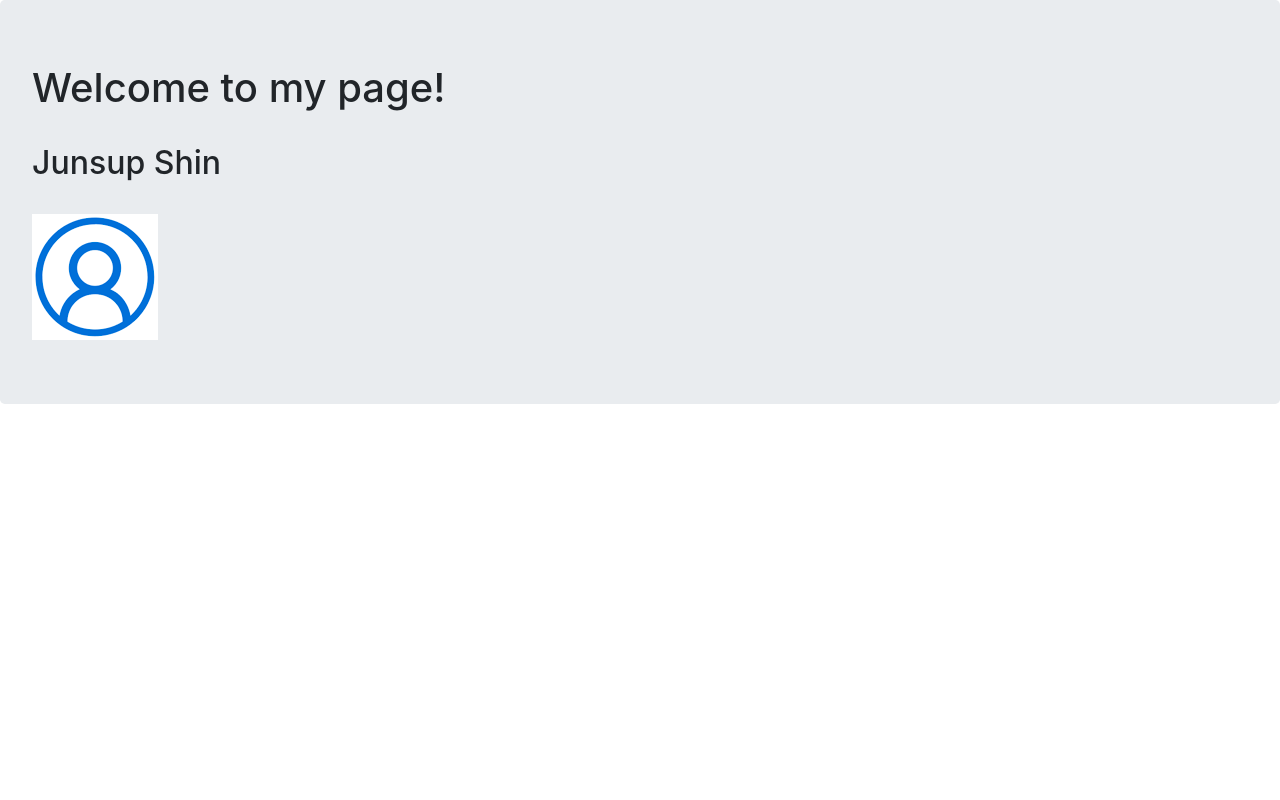
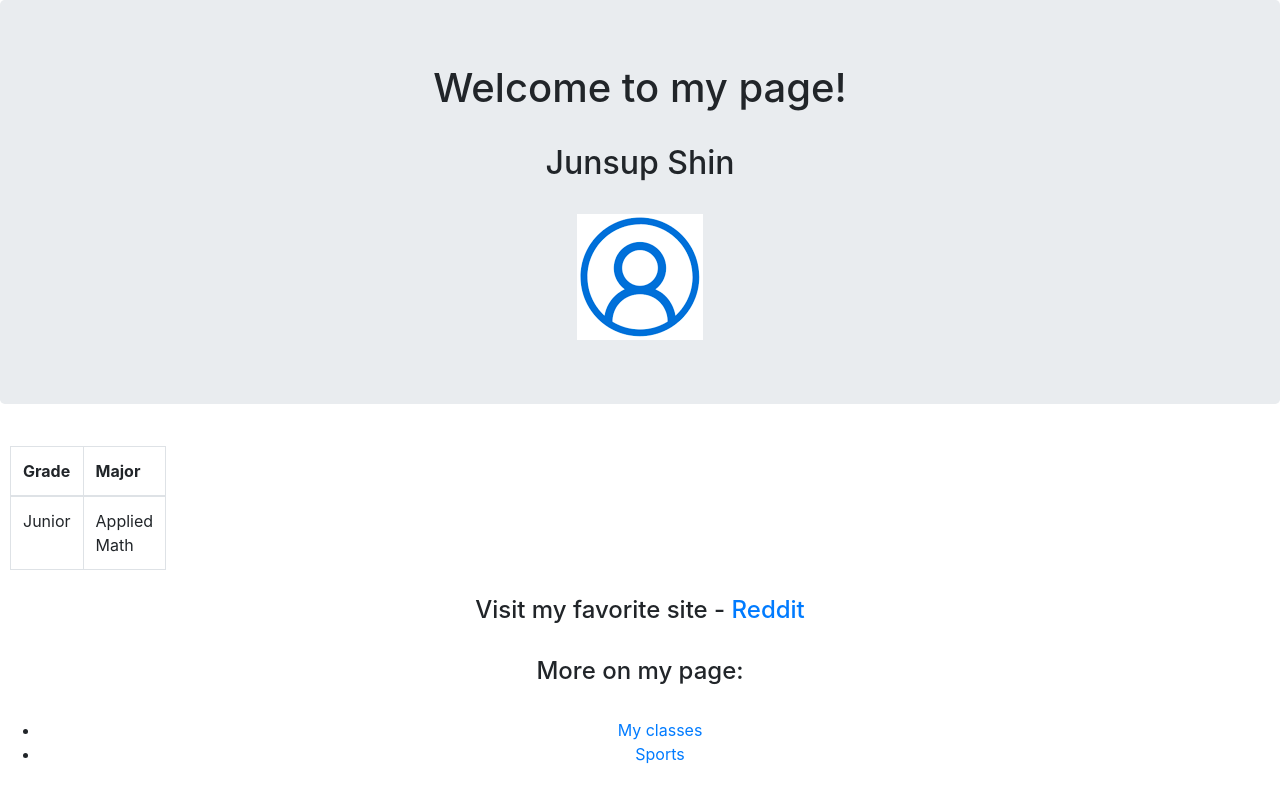
Before and after one commit to junsup730/js5601-final, a Flask app: page / in a window 1280 px wide. Run offline with Flask 2, Linux system fonts and the light colour scheme; some libraries are stand-ins or nearby versions.

Commit message:
Second commit: name,grade,major and favorite site

```diff
--- /dev/null
+++ b/js5601-final/static/css/main.css
@@ -0,0 +1,9 @@
+#top-content {
+    align-content: center;
+    text-align: center;
+}
+
+#main-content {
+    padding: 10px;
+    width: 100px;
+}
--- a/js5601-final/templates/index.html
+++ b/js5601-final/templates/index.html
@@ -1,6 +1,7 @@
 <!DOCTYPE html>
 <html>
     <head>
+        <link rel="stylesheet" href="/static/css/main.css">
         <!-- Include bootstrap CSS and JS, minified -->
         <link rel="stylesheet" href="https://stackpath.bootstrapcdn.com/bootstrap/4.4.1/css/bootstrap.min.css" integrity="sha384-Vkoo8x4CGsO3+Hhxv8T/Q5PaXtkKtu6ug5TOeNV6gBiFeWPGFN9MuhOf23Q9Ifjh" crossorigin="anonymous">
         <script src="https://code.jquery.com/jquery-3.4.1.slim.min.js" integrity="sha384-J6qa4849blE2+poT4WnyKhv5vZF5SrPo0iEjwBvKU7imGFAV0wwj1yYfoRSJoZ+n" crossorigin="anonymous"></script>
@@ -11,10 +12,34 @@
         <title>Home</title>
     <head>
     <body>
-    <div class="jumbotron">
-        <h1>Welcome to my page!</h1><br>
-        <h2>Junsup Shin</h2><br>
-        <img src="/static/img/self.png"/>
+    <div id="top-content" class="jumbotron">
+        <h1 align="center">Welcome to my page!</h1><br>
+        <h2 align="center">Junsup Shin</h2><br>
+        <div align="center" id="img-div"><img src="/static/img/self.png"/></div>
+    </div>
+    <div id="main-content">
+        <table align="center" class="table table-bordered">
+      <thead>
+        <tr>
+          <th scope="col">Grade</th>
+          <th scope="col">Major</th>
+        </tr>
+      </thead>
+      <tbody>
+        <tr>
+          <td>Junior</td>
+          <td>Applied Math</td>
+        </tr>
+      </tbody>
+    </table>
+    </div>
+    <div id="bottom-content">
+        <h4 align="center">Visit my favorite site - <a href="https://reddit.com">Reddit</a></h4><br>
+        <h4 align="center">More on my page:</h4><br>
+        <ul align="left">
+            <li align="center"><a href="/classes">My classes</a></li>
+            <li align="center"><a href="/sports">Sports</a></li>
+        </ul>
     </div>
     </body>
 </html>
```
